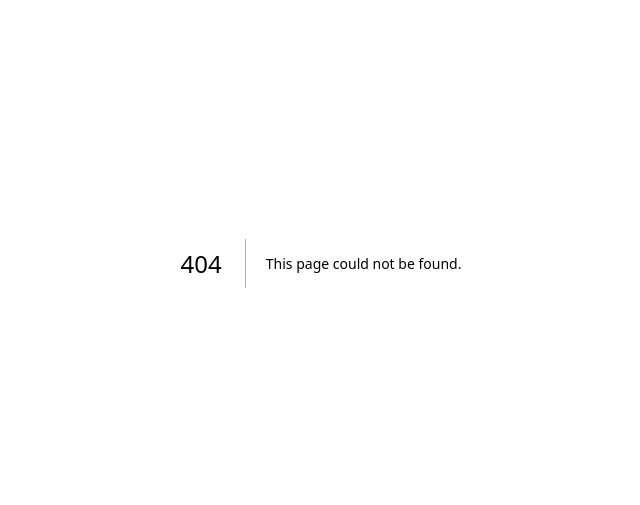
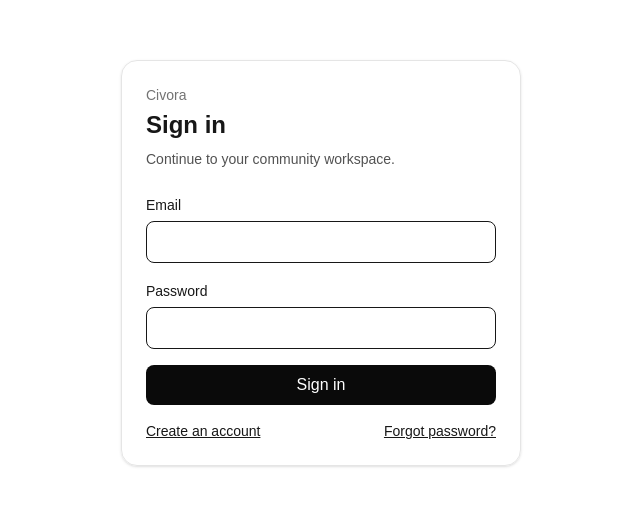
Before and after one commit to zohanubis/civora-web, a Next.js app: page /sign-in in a window 1280 px wide. Before the commit this address had no page. Shown: the part 137-642 px from the top of the page, without its empty margins (319-959 px from the left). Built offline with nearby package versions, Linux system fonts and the light colour scheme.

Commit message:
feat(phase-02): add sign-in page

```diff
--- /dev/null
+++ b/src/app/sign-in/page.tsx
@@ -0,0 +1,14 @@
+import { AuthForm } from "@/features/auth/components/auth-form";
+
+export default function SignInPage() {
+  return (
+    <main className="mx-auto flex min-h-screen max-w-md items-center px-6 py-12">
+      <section className="w-full rounded-2xl border border-neutral-200 p-6 shadow-sm">
+        <p className="text-sm text-neutral-500">Civora</p>
+        <h1 className="mt-1 text-2xl font-semibold">Sign in</h1>
+        <p className="mb-6 mt-2 text-sm text-neutral-600">Continue to your community workspace.</p>
+        <AuthForm mode="sign-in" />
+      </section>
+    </main>
+  );
+}
```
